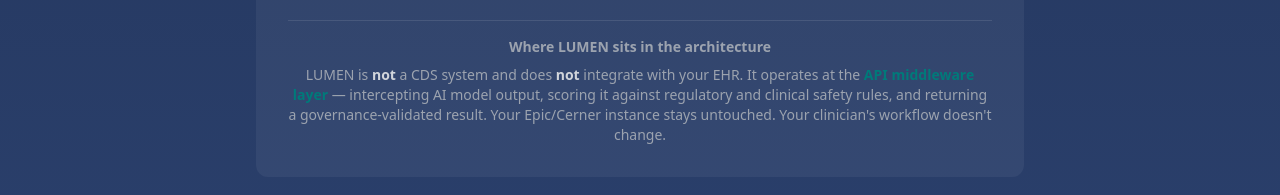
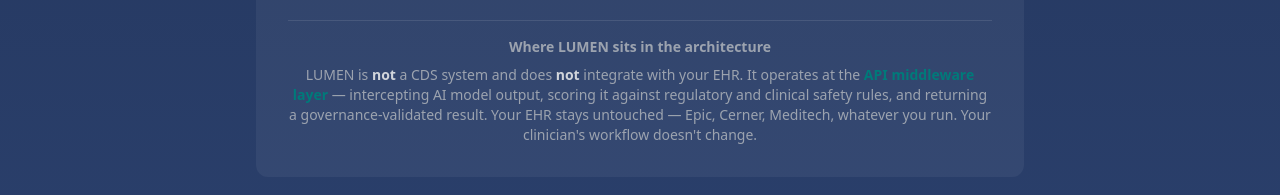
Before and after one commit to forge-health-ai/lumen-cds-demo, a Next.js app: page / in a window 1280 px wide. Shown: the part 1016-1211 px from the top of the page. Built offline with nearby package versions, Linux system fonts and the light colour scheme.

Commit message:
fix: add Meditech to EHR-agnostic messaging

```diff
--- a/src/app/page.tsx
+++ b/src/app/page.tsx
@@ -104,7 +104,7 @@
               LUMEN is <strong className="text-gray-300">not</strong> a CDS system and does <strong className="text-gray-300">not</strong> integrate with your EHR.
               It operates at the <strong className="text-clinical-teal">API middleware layer</strong> — intercepting AI model output,
               scoring it against regulatory and clinical safety rules, and returning a governance-validated result.
-              Your Epic/Cerner instance stays untouched. Your clinician&apos;s workflow doesn&apos;t change.
+              Your EHR stays untouched — Epic, Cerner, Meditech, whatever you run. Your clinician&apos;s workflow doesn&apos;t change.
             </p>
           </div>
         </div>
```
